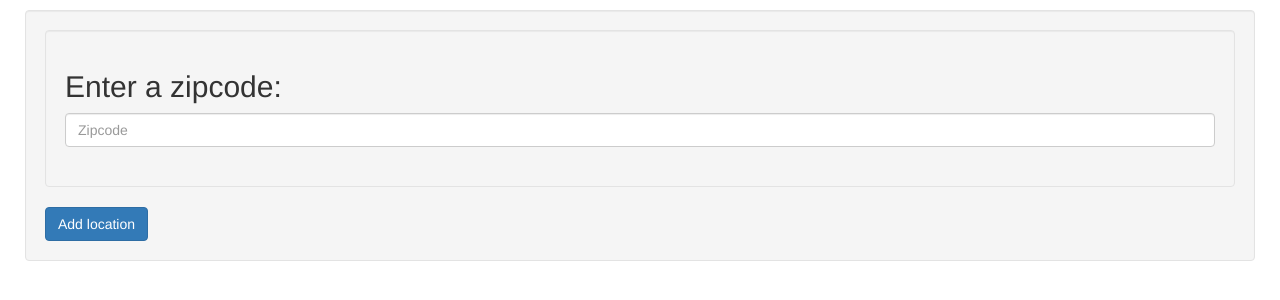
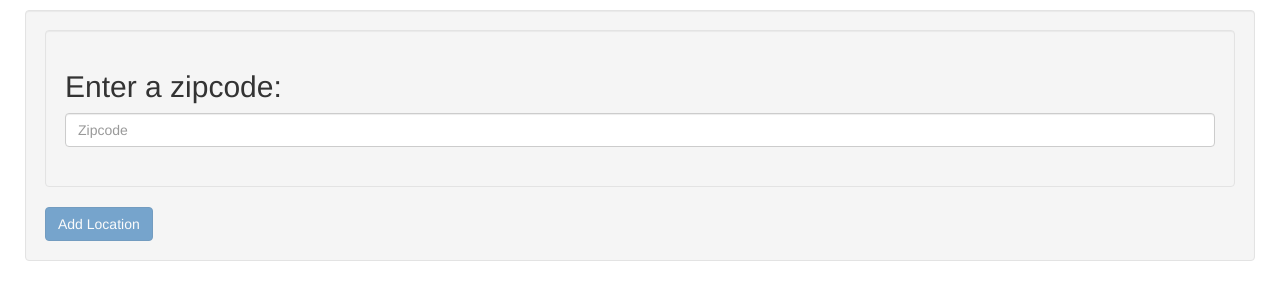
Before and after one commit to cri99/cb-ng-weather, an Angular app: page / in a window 1280 px wide. Shown: the top 300 px of the page. Built offline with nearby package versions, Linux system fonts and the light colour scheme.

Commit message:
reactive button ok

```diff
--- a/angular.json
+++ b/angular.json
@@ -23,7 +23,9 @@
             ],
             "styles": [
               "src/styles.css",
-              "node_modules/bootstrap/dist/css/bootstrap.min.css"
+              "node_modules/bootstrap/dist/css/bootstrap.min.css",
+              "node_modules/bootstrap-icons/font/bootstrap-icons.css"
+
             ],
             "scripts": []
           },
@@ -75,7 +77,8 @@
             "scripts": [],
             "styles": [
               "src/styles.css",
-              "node_modules/bootstrap/dist/css/bootstrap.min.css"
+              "node_modules/bootstrap/dist/css/bootstrap.min.css",
+              "node_modules/bootstrap-icons/font/bootstrap-icons.css"
             ],
             "assets": [
               "src/assets",
--- a/package.json
+++ b/package.json
@@ -26,6 +26,7 @@
     "@schematics/angular": "^14.0.4",
     "body-parser": "^1.19.0",
     "bootstrap": "^3.4.1",
+    "bootstrap-icons": "^1.8.3",
     "core-js": "^2.6.9",
     "cors": "^2.8.5",
     "express": "^4.17.1",
--- a/src/app/new-weather-data-entry-container/new-weather-data-entry-container.component.html
+++ b/src/app/new-weather-data-entry-container/new-weather-data-entry-container.component.html
@@ -4,7 +4,32 @@
     [(zipCode)] = "newWeatherDataEntry.zipCode"
   ></app-zipcode-entry>
 
+  <!---
   <button class="btn btn-primary" (click)="addLocation()" >
     Add location
   </button>
+-->
+
+  <app-reactive-status-button
+    [asyncTaskFn]="addLocationFn"
+    [defaultContent] = "defaultContent"
+    [workingContent] = "workingContent"
+    [doneContent] = "doneContent"
+    (statusChange)="onButtonStatusChanged($event)"
+  >  </app-reactive-status-button>
+
+  <i class="fas fa-star pr-2" aria-hidden="true"></i>
+  <ng-template #defaultContent>
+    <button class = "btn btn-primary" [disabled]="!newWeatherDataEntry.zipCode">Add Location</button>
+  </ng-template>
+  <ng-template #workingContent>
+    <button class = "btn btn-primary" disabled>
+      <span class="spinner-border spinner-border-sm" role="status" aria-hidden="true"></span>
+      Adding...
+    </button>
+  </ng-template>
+  <ng-template #doneContent>
+    <button class = "btn btn-success">  <i class="bi bi-check2-circle"></i>  Done!</button>
+  </ng-template>
+
 </div>
--- a/src/app/new-weather-data-entry-container/new-weather-data-entry-container.component.ts
+++ b/src/app/new-weather-data-entry-container/new-weather-data-entry-container.component.ts
@@ -1,5 +1,6 @@
 import { ChangeDetectionStrategy, Component } from '@angular/core';
 import { WeatherService } from 'app/weather.service';
+import { tap } from 'rxjs/operators';
 
 @Component({
   selector: 'app-new-weather-data-entry-container',
@@ -19,9 +20,15 @@ export class NewWeatherDataEntryContainerComponent {
 
   constructor(private weatherService : WeatherService) { }
 
-  addLocation(){
-    this.weatherService.addCurrentConditions(this.newWeatherDataEntry.zipCode).subscribe(console.log);
-    this.newWeatherDataEntry.zipCode = "";
+  addLocationFn = () => {
+    return this.weatherService.addCurrentConditions(this.newWeatherDataEntry.zipCode).pipe(
+      tap(() => {
+        this.newWeatherDataEntry.zipCode = "";
+      })
+    )
   }
 
+  onButtonStatusChanged(status) {
+    console.log("Reactive Button Status Changed:", status);
+  }
 }
--- a/src/app/reactive-status-button/reactive-status-button.component.css
+++ b/src/app/reactive-status-button/reactive-status-button.component.css
@@ -0,0 +1,4 @@
+.button-container {
+    width: min-content;
+    height: min-content;
+}
--- a/src/app/reactive-status-button/reactive-status-button.component.html
+++ b/src/app/reactive-status-button/reactive-status-button.component.html
@@ -1,17 +1,17 @@
 <ng-container *ngIf = "{
     currentStatusValue: currentStatus$ | async
 } as obs">
-    <button [class] = "'button-status-' + obs.currentStatusValue">
-        <ng-container *ngSwitch="obs.currentStatusValue">
+    <div class = "button-container" [class] = "'button-status-' + obs.currentStatusValue" (click) = "executeTask()">
+        <ng-container [ngSwitch]="obs.currentStatusValue">
             <ng-container *ngSwitchCase="BUTTON_STATUS.DEFAULT">
-                <ng-content  [select] = "BUTTON_STATUS.DEFAULT"></ng-content>
+                <ng-container *ngTemplateOutlet="defaultContent" ></ng-container>
             </ng-container>
             <ng-container *ngSwitchCase="BUTTON_STATUS.WORKING">
-                <ng-content  [select] = "BUTTON_STATUS.WORKING"></ng-content>
+                <ng-container *ngTemplateOutlet="workingContent"></ng-container>
             </ng-container>
             <ng-container *ngSwitchCase="BUTTON_STATUS.DONE">
-                <ng-content  [select] = "BUTTON_STATUS.DONE"></ng-content>
+                <ng-container *ngTemplateOutlet="doneContent"></ng-container>
             </ng-container>
         </ng-container>
-    </button>
+    </div>
 </ng-container>
--- a/src/app/reactive-status-button/reactive-status-button.component.ts
+++ b/src/app/reactive-status-button/reactive-status-button.component.ts
@@ -1,6 +1,6 @@
-import { ChangeDetectionStrategy, Component, EventEmitter, Input, OnInit, Output } from "@angular/core";
+import { ChangeDetectionStrategy, Component, EventEmitter, Input, OnInit, Output, TemplateRef } from "@angular/core";
 import { BehaviorSubject, Observable, of } from "rxjs";
-import { filter,delay, mapTo, } from "rxjs/operators";
+import { filter,delay, mapTo, skip } from "rxjs/operators";
 
 @Component({
     selector: 'app-reactive-status-button',
@@ -10,18 +10,29 @@ import { filter,delay, mapTo, } from "rxjs/operators";
 })
 export class ReactiveStatusButtonComponent implements OnInit {
     readonly BUTTON_STATUS = BUTTON_STATUS;
-    @Input() asyncTask$: Observable<any> = of(void 0);
+
+    @Input() asyncTaskFn: () => Observable<any> = () => of(void 0);
     @Output() statusChange = new EventEmitter<ButtonStatus>();
 
     currentStatus$: BehaviorSubject<ButtonStatus> = new BehaviorSubject<ButtonStatus>(BUTTON_STATUS.DEFAULT);
     onDoneStatus$: Observable<void>;
+
+
+
+    @Input() defaultContent: TemplateRef<any>;
+    @Input() workingContent: TemplateRef<any>;
+    @Input() doneContent: TemplateRef<any>;
+
 
     ngOnInit(): void {
         this.setupOnStatusChangeEventListener();
     }
 
     private setupOnStatusChangeEventListener() {
-        this.onDoneStatus$ = this.currentStatus$.pipe(filter(status => status === BUTTON_STATUS.DONE), mapTo(void 0));
+        this.onDoneStatus$ = this.currentStatus$.pipe(
+            filter(status => status === BUTTON_STATUS.DONE),
+            mapTo(void 0)
+        );
 
         this.onDoneStatus$.pipe(
             delay(500)
@@ -29,8 +40,7 @@ export class ReactiveStatusButtonComponent implements OnInit {
             this.changeCurrentStatus(BUTTON_STATUS.DEFAULT);
         });
 
-
-        this.currentStatus$.asObservable().subscribe(newStatus => {
+        this.currentStatus$.asObservable().pipe(skip(1)).subscribe(newStatus => {
             this.statusChange.emit(newStatus);
         });
 
@@ -39,9 +49,13 @@ export class ReactiveStatusButtonComponent implements OnInit {
 
     executeTask(): void {
         this.changeCurrentStatus(BUTTON_STATUS.WORKING);
-        this.asyncTask$.subscribe({
+        this.asyncTaskFn().subscribe({
             complete: () => {
                 this.changeCurrentStatus(BUTTON_STATUS.DONE);
+            },
+            error: (error) => {
+                this.changeCurrentStatus(BUTTON_STATUS.DEFAULT);
+                throw new Error(error);
             }
         })
     }
--- a/src/app/weather.service.ts
+++ b/src/app/weather.service.ts
@@ -1,6 +1,6 @@
 import { Injectable } from '@angular/core';
 import {BehaviorSubject, from, interval, Observable, of, OperatorFunction, Subject, throwError} from 'rxjs';
-import {filter, map, mergeMap, switchMap, tap, withLatestFrom } from 'rxjs/operators';
+import {delay, filter, map, mergeMap, switchMap, tap, withLatestFrom } from 'rxjs/operators';
 
 import {HttpClient} from '@angular/common/http';
 import { WeatherCondition, WeatherConditionData } from './weather-condition.types';
@@ -64,9 +64,13 @@ export class WeatherService {
     return of(zipCode).pipe(
       withLatestFrom(this._currentConditions$),
       switchMap(([zipCode, weatherConditions]) => {
+        if(!zipCode) {
+          return throwError("zipCode is undefined!");
+        }
+
         const isCityAlreadyIncluded = weatherConditions.some(condition => condition.zip === zipCode);
         if(isCityAlreadyIncluded) {
-          return throwError("cityAlreadyIncluded");
+          return throwError("City Already Included!");
         }
 
         return this.retrieveWeatherConditionByZipCode(zipCode).pipe(
--- a/src/styles.css
+++ b/src/styles.css
@@ -1,3 +1,5 @@
+@import "~bootstrap-icons/font/bootstrap-icons.css";
+
 /* You can add global styles to this file, and also import other style files */
 body {
   padding: 10px;
```
Also changed, not shown: 1 other file (tests, documents, lock files or other folders).
